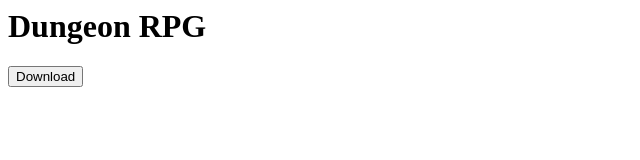
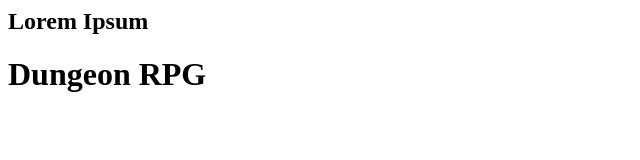
Before and after one commit to JKtheFrog/dungeon_rpg, a plain HTML site: page index.html in a window 1280 px wide. Shown: the whole page, without its empty margins (0-640 px from the left). Drawn offline with Linux system fonts and the light colour scheme.

Commit message:
Update index.html

```diff
--- a/index.html
+++ b/index.html
@@ -1,13 +1,23 @@
 <DOCTYPE HTML>
+<!--
+  <a href="RPG Starter Pack.exe" download="RPG Starter Pack.exe">
+        <button type="button">Download</button>
+-->
+
   <html>
     <head>
       <title>Dungeon RPG</title>
       <meta charset="utf-8">
       <meta name="viewport" content="width=device-width, initial-scale=1, user-scalable=no" />
     </head>
-    <body>
+    <body class="homepage is-preload>
+      <div id="page-wrapper">
+        <section id="header" class="wrapper">
+          <div id="logo">
+            <h1><a href="index.html"></a>Lorem Ipsum</h1>
+          </div>
+        </section>
+      </div>
       <h1>Dungeon RPG</h1>
-      <a href="RPG Starter Pack.exe" download="RPG Starter Pack.exe">
-        <button type="button">Download</button>
     </body>
   </html>
```
